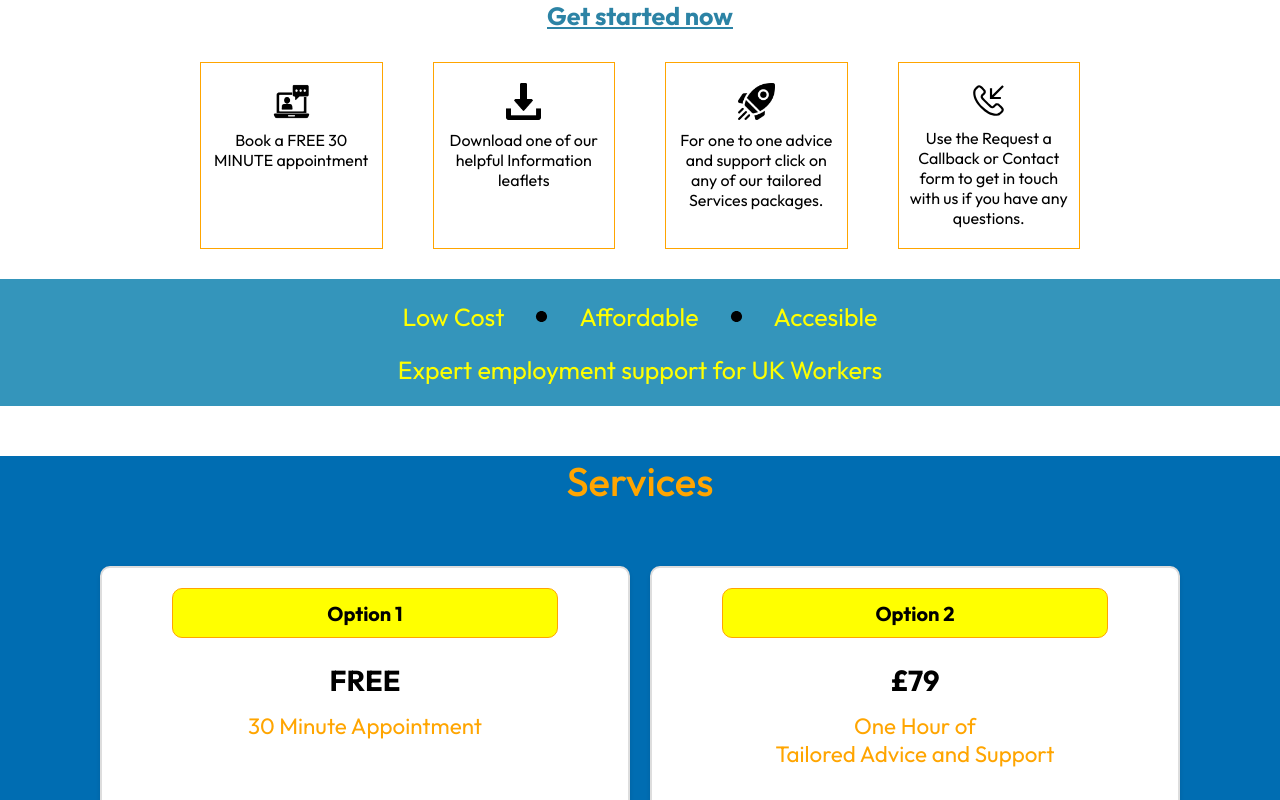
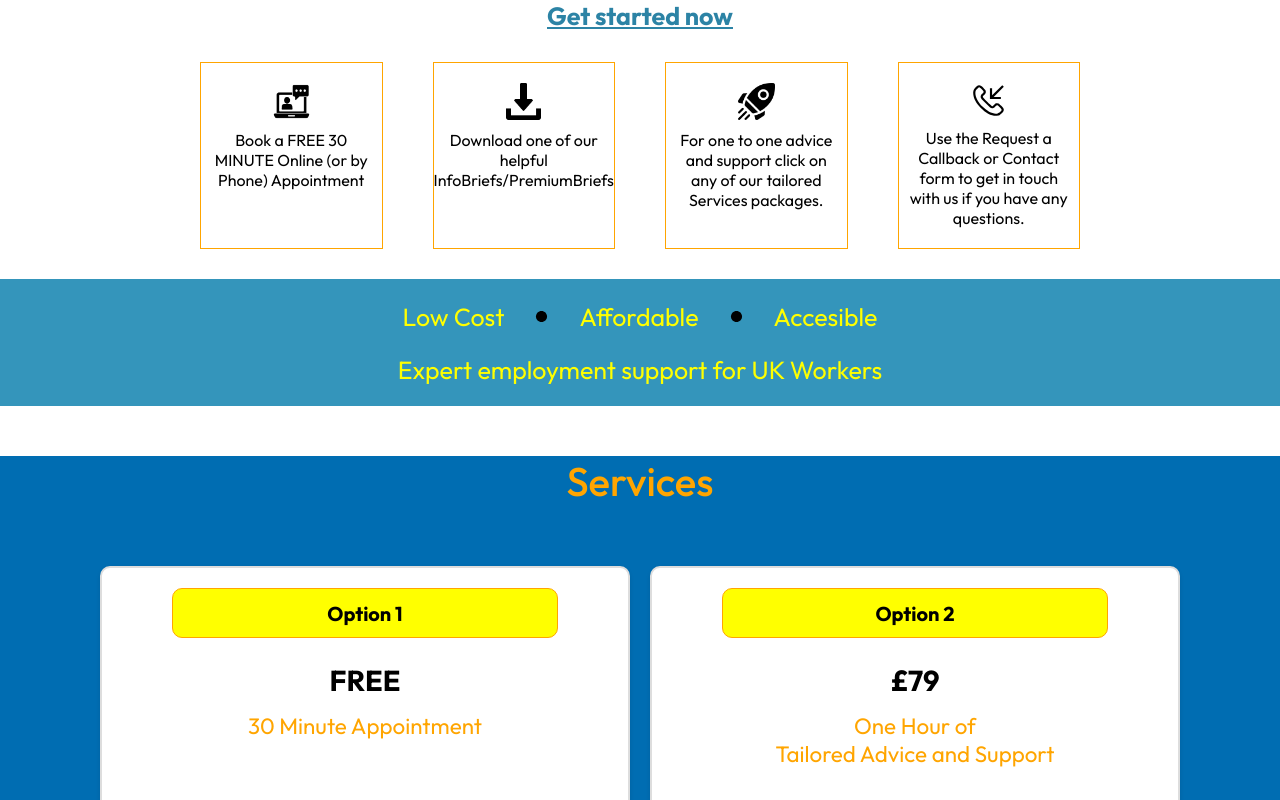
Before and after one commit to SabbirHossainRuet/myet-project, a React (Vite) app in the folder frontend/: page / in a window 1280 px wide. Shown: the part 1020-1820 px from the top of the page. Built offline with nearby package versions, Linux system fonts and the light colour scheme.

Commit message:
Update 1 31.08.24 home

```diff
--- a/frontend/src/assets/assets.js
+++ b/frontend/src/assets/assets.js
@@ -261,5 +261,4 @@ export const employeeservices = [
         text: "Commission an expert Employment Lawyer through us to draft your ET1 Particulars of Claim",
         description: "Example Text"
     },
-
 ]
--- a/frontend/src/components/EmployeeServics/EmployeeServices.css
+++ b/frontend/src/components/EmployeeServics/EmployeeServices.css
@@ -1,3 +1,5 @@
+@import url('https://fonts.googleapis.com/css2?family=Kalam:wght@300;400;700&display=swap');
+
 .employee-services {
     margin: 50px 0px;
 }
@@ -13,7 +15,7 @@
 
 .employee-bundle-item {
     height: 100px;
-    background-color: rgb(209, 115, 209);
+    background-color: #FE6601;
     padding: 15px;
     border: 1px solid #ddd;
     box-shadow: 0 4px 8px rgba(0, 0, 0, 0.1);
@@ -28,6 +30,7 @@
     font-size: 40px;
     font-weight: 500;
     color: orange;
+    font-family: "Kalam";
 }
 
 .employee-bundle-item .description {
--- a/frontend/src/components/EmployeeServics/EmployeeServices.jsx
+++ b/frontend/src/components/EmployeeServics/EmployeeServices.jsx
@@ -8,7 +8,7 @@ const EmployeeServices = () => {
     const { employeeservices } = useContext(StoreContext);
     return (
         <div className='employee-services' id='employee-services'>
-            <p className='title'>Employee Services</p>
+            <p className='title'>Employment law is the only thing we do <br />Everyday for everyone who needs us</p>
             <div className="employee-container">
                 <div className="employee-bundle">
                     {employeeservices.map((employeeservices, index) => (
--- a/frontend/src/components/Mission/Mission.jsx
+++ b/frontend/src/components/Mission/Mission.jsx
@@ -30,11 +30,11 @@ const Mission = () => {
                 <div className="get-started-now">
                     <div className="get-started-now-item">
                         <img src={videoCall} alt="" />
-                        <p>Book a FREE 30 MINUTE appointment</p>
+                        <p>Book a FREE 30 MINUTE Online (or by Phone) Appointment</p>
                     </div>
                     <div className="get-started-now-item">
                         <img src={download} alt="" />
-                        <p>Download one of our helpful Information leaflets</p>
+                        <p>Download one of our helpful InfoBriefs/PremiumBriefs</p>
                     </div>
                     <div className="get-started-now-item">
                         <img src={shuttle} alt="" />
```
